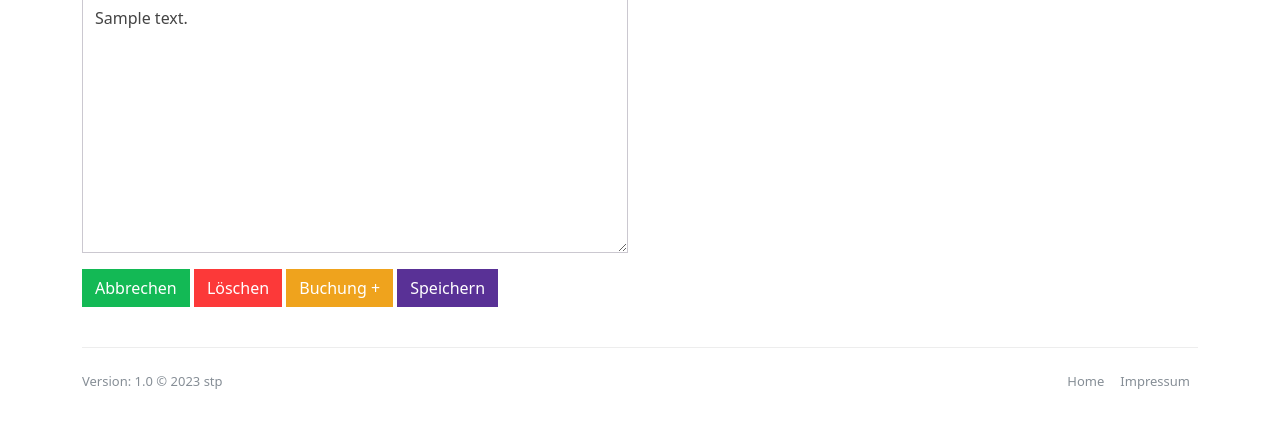
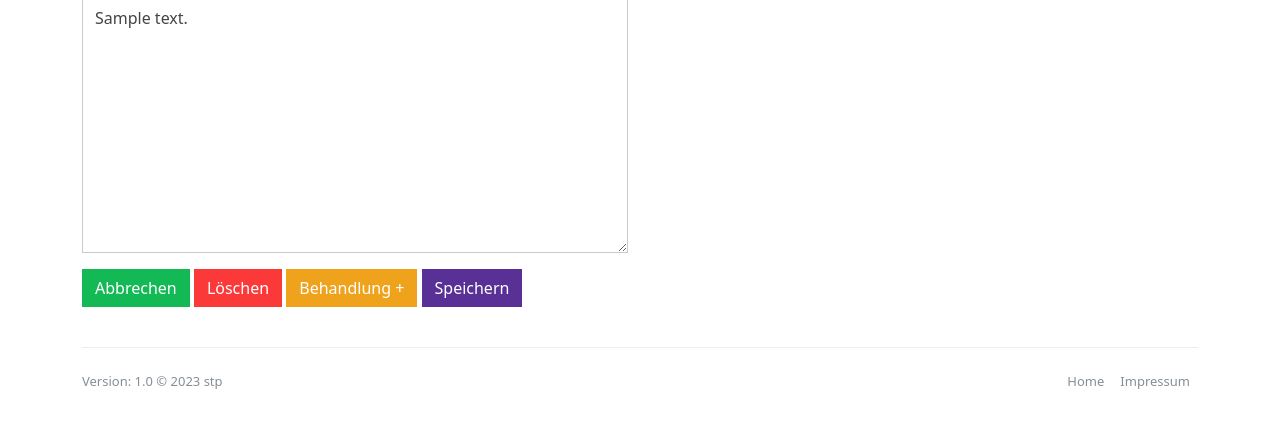
Before and after one commit to guntherweissenbaeck/django_stp, a Django app: page /bird/00000000-0000-0000-0000-000000000001/ in a window 1280 px wide. Shown: the part 1600-2039 px from the top of the page. Run offline with Django 5.2, Linux system fonts and the light colour scheme; a user stored in the database is signed in; data comes from the database, SQL or seed files in the repository; tables that the repository leaves empty hold one stand-in row (values such as "Sample post"); some libraries are stand-ins or nearby versions.

Commit message:
Update bird_single.html
aus Buchung wird Behandlung

```diff
--- a/app/bird/templates/bird/bird_single.html
+++ b/app/bird/templates/bird/bird_single.html
@@ -13,7 +13,7 @@
                 {{form|crispy}}
                 <a href="{% url 'bird_all' %}" class="btn btn-success">Abbrechen</a>
                 <a href="{% url 'bird_delete' bird.id %}" class="btn btn-danger">Löschen</a>
-                <a href="{% url 'costs_create' bird.id %}" class="btn btn-warning">Buchung +</a>
+                <a href="{% url 'costs_create' bird.id %}" class="btn btn-warning">Behandlung +</a>
                 <button class="btn btn-primary" type="submit">Speichern</button>
             </fieldset>
         </form>
```
